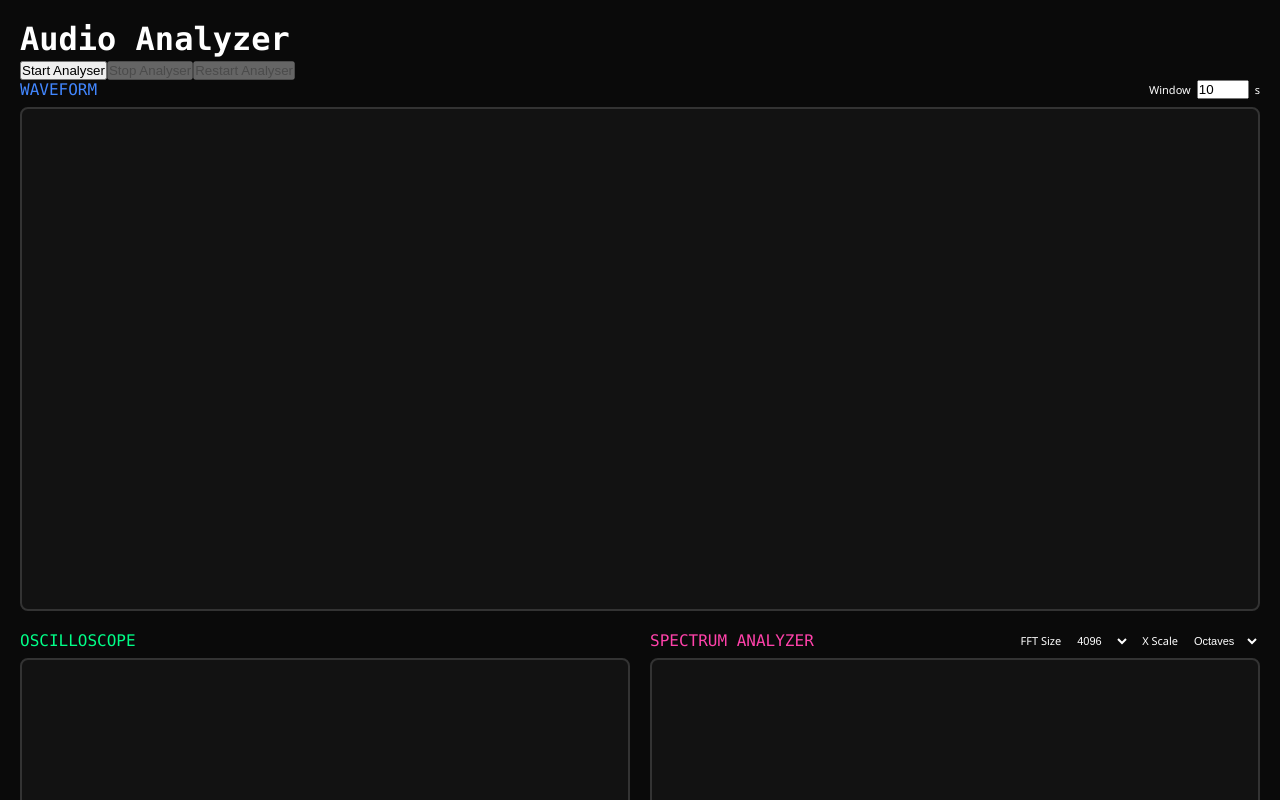
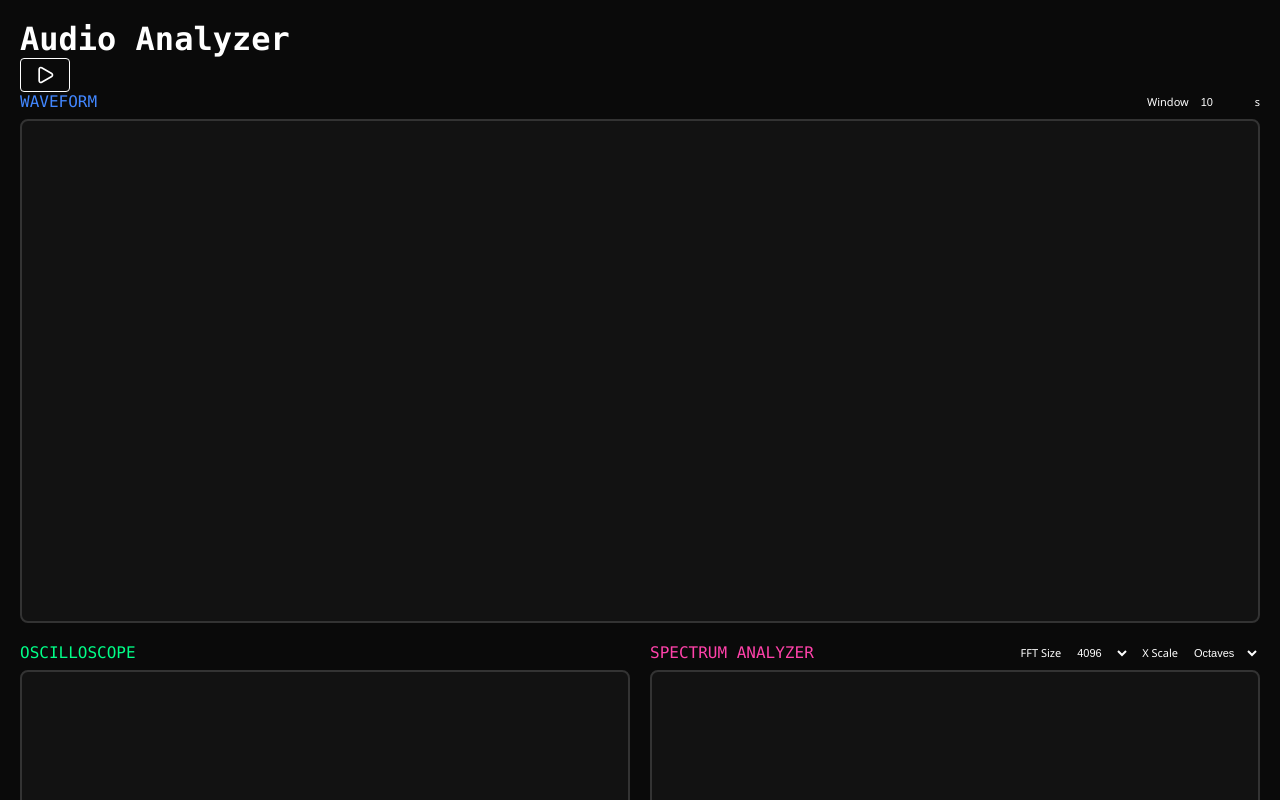
Before and after one commit to pjpiedmont/audio-dashboard, a React (Vite) app: page / in a window 1280 px wide. Shown: the top 800 px of the page. Built offline with nearby package versions, Linux system fonts and the light colour scheme.

Commit message:
Make play/stop buttons look nice

```diff
--- a/package.json
+++ b/package.json
@@ -10,6 +10,7 @@
     "preview": "vite preview"
   },
   "dependencies": {
+    "lucide-react": "^0.577.0",
     "react": "^19.2.4",
     "react-dom": "^19.2.4"
   },
--- a/src/App.tsx
+++ b/src/App.tsx
@@ -1,9 +1,12 @@
 import { useState } from "react";
+
 import { Oscilloscope } from "./components/Oscilloscope";
 import { Panel } from "./components/Panel";
 import { SpectrumAnalyzer } from "./components/SpectrumAnalyzer";
 import { Waveform } from "./components/Waveform";
 import { useAnalyserNode } from "./hooks/useAnalyserNode";
+
+import { Play, Square } from 'lucide-react';
 
 function App() {
 	const [windowDuration, setWindowDuration] = useState(10);
@@ -14,7 +17,6 @@ function App() {
 		isRunning,
 		startAnalyser,
 		stopAnalyser,
-		restartAnalyser,
 		circularBuffer,
 		writeHead
 	} = useAnalyserNode();
@@ -22,7 +24,8 @@ function App() {
 	const handleFftChange = async (newSize: number) => {
 		setFftSize(newSize)
 		if (isRunning) {
-			await restartAnalyser(newSize)
+			await stopAnalyser()
+			await startAnalyser(newSize)
 		}
 	}
 
@@ -30,15 +33,16 @@ function App() {
 		<div className="container">
 			<h1>Audio Analyzer</h1>
 
-			<button onClick={() => startAnalyser(fftSize)} disabled={isRunning}>
-				Start Analyser
-			</button>
-			<button onClick={stopAnalyser} disabled={!isRunning}>
-				Stop Analyser
-			</button>
-			<button onClick={() => restartAnalyser(fftSize)} disabled={!isRunning}>
-				Restart Analyser
-			</button>
+			<div className="transport-controls">
+				<button
+					className={isRunning ? "transport-control running" : "transport-control"}
+					onClick={isRunning ? stopAnalyser : () => startAnalyser(fftSize)}
+					title={isRunning ? "Stop Audio Engine" : "Start Audio Engine"}
+					aria-label={isRunning ? "Stop Audio Engine" : "Start Audio Engine"}
+				>
+					{isRunning ? <Square size={20} /> : <Play size={20} />}
+				</button>
+			</div>
 
 			<div className="dashboard">
 				<div className="width-full">
--- a/src/hooks/useAnalyserNode.ts
+++ b/src/hooks/useAnalyserNode.ts
@@ -58,10 +58,5 @@ export function useAnalyserNode() {
 		setIsRunning(false);
 	};
 
-	const restartAnalyser = (fftSize: number) => {
-		stopAnalyser();
-		startAnalyser(fftSize);
-	};
-
-	return { analyser, isRunning, startAnalyser, stopAnalyser, restartAnalyser, circularBuffer, writeHead };
+	return { analyser, isRunning, startAnalyser, stopAnalyser, circularBuffer, writeHead };
 }
--- a/src/index.css
+++ b/src/index.css
@@ -74,7 +74,7 @@ h6 {
 }
 
 select,
-input[type="range"] {
+input[type="number"] {
 	accent-color: var(--color-spectrum-high);
 	background: var(--bg-primary);
 	border: 1px solid var(--border-color);
@@ -83,3 +83,41 @@ input[type="range"] {
 	padding: 2px 6px;
 	font-size: 11px;
 }
+
+.transport-controls {
+	display: flex;
+	align-items: center;
+	gap: 12px;
+}
+
+.transport-control {
+	display: flex;
+	align-items: center;
+	gap: 6px;
+	padding: 6px 14px;
+	border-radius: 4px;
+	border: 1px solid hsl(var(--color-text-primary));
+	background: transparent;
+	color: hsl(var(--color-text-primary));
+	cursor: pointer;
+	font-size: 11px;
+	letter-spacing: 0.1em;
+	text-transform: uppercase;
+	transition: border-color 0.15s, color 0.15s;
+
+	&:hover {
+		border-color: hsl(var(--color-oscilloscope));
+		color: hsl(var(--color-oscilloscope));
+	}
+
+	&[disabled] {
+		border-color: hsl(var(--color-text-muted));
+		color: hsl(var(--color-text-muted));
+		cursor: not-allowed;
+	}
+
+	&.running:hover {
+		border-color: #ff4444;
+		color: #ff4444;
+	}
+}
```
Also changed, not shown: 1 other file (tests, documents, lock files or other folders).
